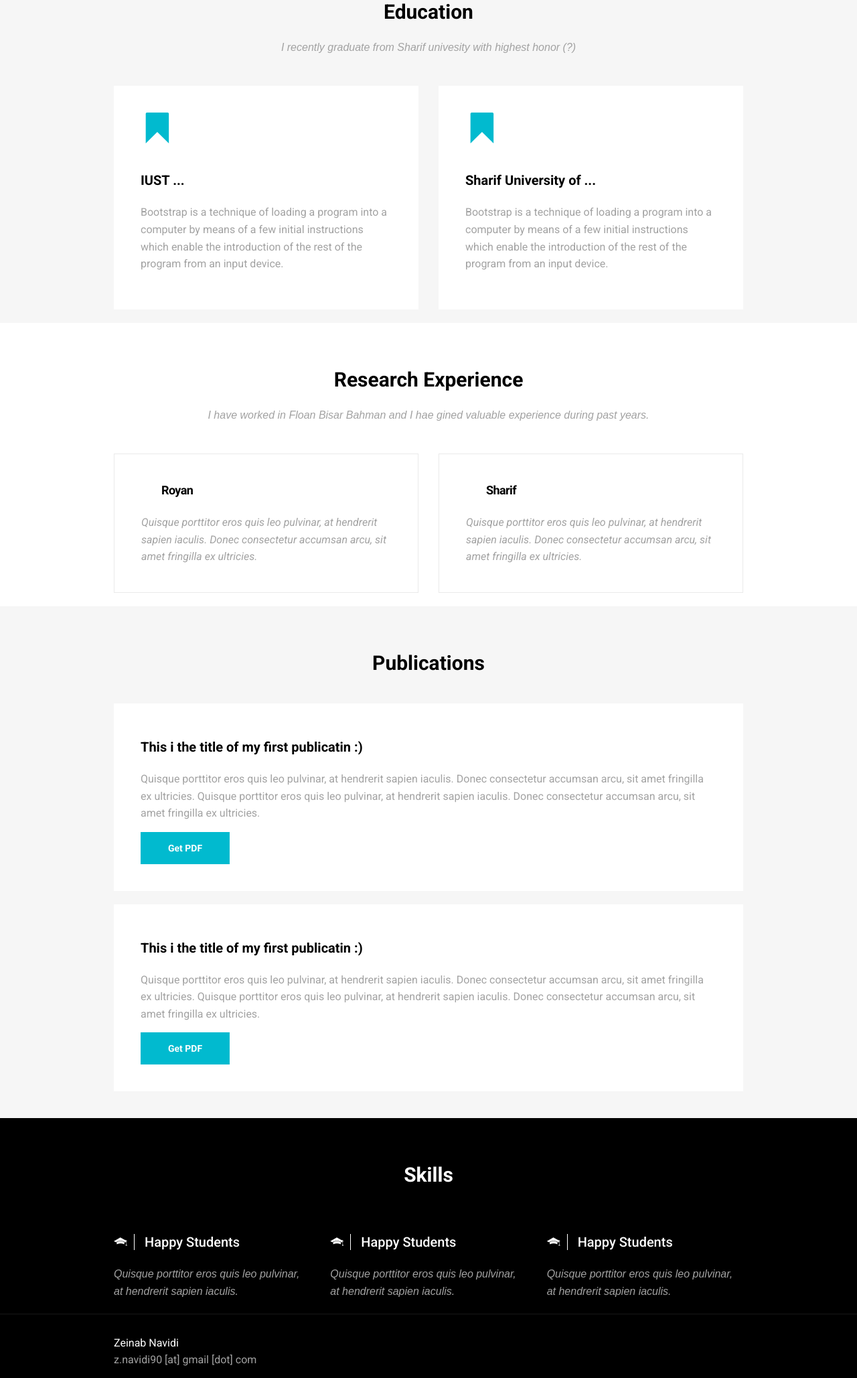
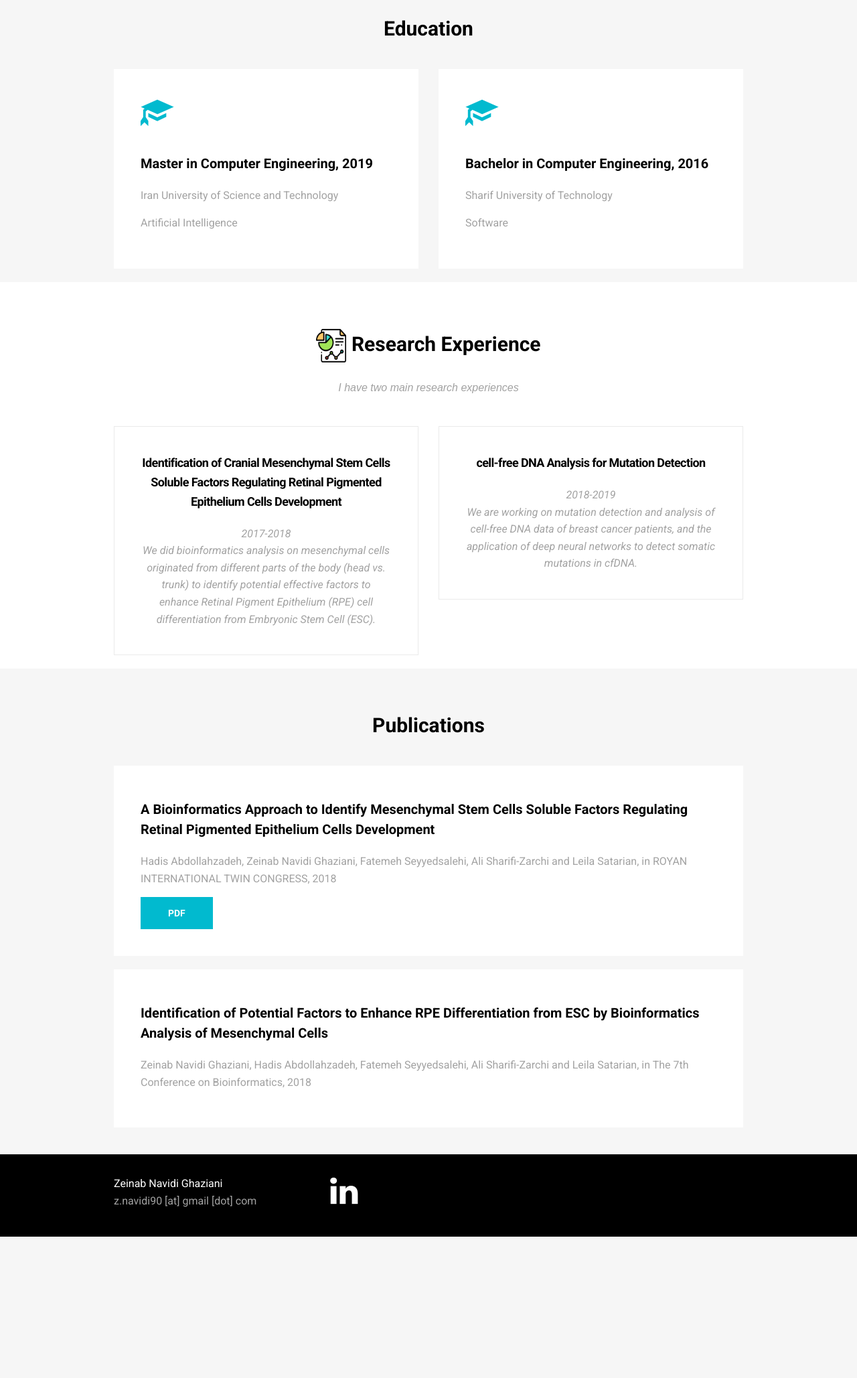
Before and after one commit to znavidi/znavidi, a plain HTML site: page index.html in a window 1280 px wide. Shown: the part 464-2521 px from the top of the page at 67% size. After the commit the page ends 2310 px from the top, so only its background shows below. Drawn offline with Linux system fonts and the light colour scheme; a web font is replaced by a local one.

Commit message:
Icons, menues, publication pdf, research experience updated.

```diff
--- a/index.html
+++ b/index.html
@@ -79,19 +79,16 @@
                             <span class="icon-bar"></span>
                         </button>
                         <div class="site-name">
-                            <h3>Zeinab Navidi</h3>
+                            <h3>Zeinab Navidi Ghaziani</h3>
                         </div>
                     </div>
 
                     <div id="navbar" class="navbar-collapse collapse">
                         <ul class="nav navbar-nav navbar-right">
                             <li><a href="index.html">Home</a></li>
-                            <li><a href="#education"><b class="fa fa-angle-down"></b>Education</a></li>
+                            <li><a href="#education">Education</a></li>
                             <li><a href="#research">Research Experience</a></li>
                             <li><a href="#publication">Publications</a></li>
-                            <li><a href="#skills">Skills</a></li>
-                            <li class="iconitem"><a href="#" data-toggle="modal" data-target="#login-modal"><i class="fa fa-search"></i></a></li>
-                            <li class="iconitem"><a class="shopicon" href="shop-cart.html"><i class="fa fa-shopping-basket"></i></a></li>
                         </ul>
                     </div>
                 </nav><!-- end navbar -->
@@ -103,30 +100,30 @@
         <section class="section intro">
             <div class="container">
                 <div class="row">
-                    <div class="col-md-4 hidden-sm hidden-xs">
+                    <div class="col-md-4 col-sm-12 col-xs-12">
                         <div class="custom-module">
                             <img src="upload/zeinab-navidi-7079.png" alt="" class="img-responsive wow slideInLeft">
                         </div><!-- end module -->
                     </div><!-- end col -->
-                    <div class="col-md-8">
+                    <div class="col-md-8 col-sm-12 col-xs-12">
                         <div class="custom-module p40l">
-                            <h2>Zeinab Navidi</h2>
+                            <h2>Zeinab Navidi Ghaziani</h2>
 
-                            <p>Graduate Student ...</p>
+                            <p>I am an MSc graduated student in Computer Engineering. I am mostly interested in these fields:</p>
 
                             <hr class="invis">
 
                             <div class="row">
                                 <div class="col-lg-4 col-md-4 col-sm-4 col-xs-12 first">
                                     <ul class="check">
-                                        <li>Research interest 1</li>
-                                        <li>Research interest 1</li>
+                                        <li>Machine Learning</li>
+                                        <li>Deep Learning</li>
                                     </ul><!-- end check -->
                                 </div><!-- end col-lg-4 -->
                                 <div class="col-lg-6 col-md-6 col-sm-6 col-xs-12">
                                     <ul class="check">
-                                        <li>Research interest 1</li>
-                                        <li>Research interest 1</li>
+                                        <li>Bioinformatics</li>
+                                        <li>Computational Biology</li>
                                     </ul><!-- end check -->
                                 </div><!-- end col-lg-4 -->
                             </div><!-- end row -->
@@ -147,22 +144,24 @@
             <div class="container">
                 <div class="section-title text-center">
                     <h3>Education</h3>
-                    <p>I recently graduate from Sharif univesity with highest honor (?)</p>
+
                 </div><!-- end title -->
 
                 <div class="row">
                   <div class="col-md-6">
                       <div class="box">
-                          <i class="glyphicon glyphicon-bookmark"></i>
-                          <h4>IUST ...</h4>
-                          <p>Bootstrap is a technique of loading a program into a computer by means of a few initial instructions which enable the introduction of the rest of the program from an input device.</p>
+                          <i class="glyphicon glyphicon-education"></i><h4>Master in Computer Engineering, 2019</h4>
+
+                          <p>Iran University of Science and Technology</p>
+                          <p>Artificial Intelligence</p>
                       </div>
                   </div><!-- end col -->
                   <div class="col-md-6">
                       <div class="box">
-                          <i class="glyphicon glyphicon-bookmark"></i>
-                          <h4>Sharif University of ...</h4>
-                          <p>Bootstrap is a technique of loading a program into a computer by means of a few initial instructions which enable the introduction of the rest of the program from an input device.</p>
+                          <i class="glyphicon glyphicon-education"></i>
+                          <h4>Bachelor in Computer Engineering, 2016</h4>
+                          <p>Sharif University of Technology</p>
+                          <p>Software</p>
                       </div>
                   </div><!-- end col -->
                 </div>
@@ -173,23 +172,25 @@
         <section id="research" class="section">
             <div class="container">
                 <div class="section-title text-center">
-                    <h3>Research Experience</h3>
-                    <p>I have worked in Floan Bisar Bahman and I hae gined valuable experience during past years.</p>
+                    <h3><img src="analysis.png" width="45" height="50"> Research Experience</h3>
+                    <p>I have two main research experiences</p>
                 </div><!-- end title -->
 
                 <div class="row">
                     <div class="col-md-6">
                         <div class="box testimonial">
-                            <p class="testiname"><strong><img src="upload/testimonial_02.png" alt="" class="img-circle">Royan</strong></p>
-                            <p>Quisque porttitor eros quis leo pulvinar, at hendrerit sapien iaculis. Donec consectetur accumsan arcu, sit amet fringilla ex ultricies.</p>
+                            <p class="testiname"><strong>Identification of Cranial Mesenchymal Stem Cells Soluble Factors Regulating Retinal Pigmented Epithelium Cells Development</strong></p>
+                            <p>2017-2018</p>
+                            <p>We did bioinformatics analysis on mesenchymal cells originated from different parts of the body (head vs. trunk) to identify potential effective factors to enhance Retinal Pigment Epithelium (RPE) cell differentiation from Embryonic Stem Cell (ESC).</p>
 
                         </div><!-- end testimonial -->
                     </div><!-- end col -->
 
                     <div class="col-md-6">
                         <div class="box testimonial">
-                            <p class="testiname"><strong><img src="upload/testimonial_02.png" alt="" class="img-circle">Sharif</strong></p>
-                            <p>Quisque porttitor eros quis leo pulvinar, at hendrerit sapien iaculis. Donec consectetur accumsan arcu, sit amet fringilla ex ultricies.</p>
+                            <p class="testiname"><strong>cell-free DNA Analysis for Mutation Detection</strong></p>
+                            <p>2018-2019</p>
+                            <p>We are working on mutation detection and analysis of cell-free DNA data of breast cancer patients, and the application of deep neural networks to detect somatic mutations in cfDNA.</p>
 
                         </div><!-- end testimonial -->
                     </div><!-- end col -->
@@ -207,21 +208,25 @@
                 <div class="row">
                     <div class="col-md-12">
                         <div class="box pub-list-item">
-                            <h4>This i the title of my first publicatin :)</h4>
-                            <p>Quisque porttitor eros quis leo pulvinar, at hendrerit sapien iaculis. Donec consectetur accumsan arcu, sit amet fringilla ex ultricies. Quisque porttitor eros quis leo pulvinar, at hendrerit sapien iaculis. Donec consectetur accumsan arcu, sit amet fringilla ex ultricies.</p>
+                            <h4>A Bioinformatics Approach to Identify Mesenchymal Stem Cells Soluble Factors Regulating Retinal Pigmented Epithelium Cells Development</h4>
+                            <p>Hadis Abdollahzadeh, Zeinab Navidi Ghaziani, Fatemeh Seyyedsalehi, Ali Sharifi-Zarchi and Leila Satarian, in ROYAN INTERNATIONAL TWIN CONGRESS, 2018</p>
                             <div class="buttons">
-                              <button type="button" class="btn btn-primary">Get PDF</button>
+                              <form method="get" action="RPE.pdf" target="_blank">
+   <button type="submit" class="btn btn-primary">PDF</button>
+
+</form>
+
                             </div>
                         </div><!-- end testimonial -->
                     </div><!-- end col -->
 
                     <div class="col-md-12">
                         <div class="box pub-list-item">
-                            <h4>This i the title of my first publicatin :)</h4>
-                            <p>Quisque porttitor eros quis leo pulvinar, at hendrerit sapien iaculis. Donec consectetur accumsan arcu, sit amet fringilla ex ultricies. Quisque porttitor eros quis leo pulvinar, at hendrerit sapien iaculis. Donec consectetur accumsan arcu, sit amet fringilla ex ultricies.</p>
-                            <div class="buttons">
-                              <button type="button" class="btn btn-primary">Get PDF</button>
-                            </div>
+                            <h4>Identification of Potential Factors to Enhance RPE Differentiation from ESC by Bioinformatics Analysis of Mesenchymal Cells</h4>
+                            <p>Zeinab Navidi Ghaziani, Hadis Abdollahzadeh, Fatemeh Seyyedsalehi, Ali Sharifi-Zarchi and Leila Satarian, in The 7th Conference on Bioinformatics, 2018</p>
+                            <!-- <div class="buttons">
+                              <button type="button" class="btn btn-primary">PDF</button>
+                            </div> -->
                         </div><!-- end testimonial -->
                     </div><!-- end col -->
                 </div><!-- end row -->
@@ -229,42 +234,24 @@
           </div>
         </section>
 
-        <section id="skills" class="section db">
-            <div class="container skills">
-              <div class="section-title text-center">
-              <h3>Skills</h3>
-            </div><!-- end title -->
-                <div class="row">
-                    <div class="col-lg-4 col-md-4">
-                        <div class="mybox">
-                            <h3><i class="flaticon-black-graduation-cap-tool-of-university-student-for-head"></i> Happy Students</h3>
-                            <p>Quisque porttitor eros quis leo pulvinar, at hendrerit sapien iaculis. </p>
-                        </div><!-- stat-count -->
-                    </div><!-- end col -->
-                    <div class="col-lg-4 col-md-4">
-                        <div class="mybox">
-                            <h3><i class="flaticon-black-graduation-cap-tool-of-university-student-for-head"></i> Happy Students</h3>
-                            <p>Quisque porttitor eros quis leo pulvinar, at hendrerit sapien iaculis. </p>
-                        </div><!-- stat-count -->
-                    </div><!-- end col -->
-                    <div class="col-lg-4 col-md-4">
-                        <div class="mybox">
-                            <h3><i class="flaticon-black-graduation-cap-tool-of-university-student-for-head"></i> Happy Students</h3>
-                            <p>Quisque porttitor eros quis leo pulvinar, at hendrerit sapien iaculis. </p>
-                        </div><!-- stat-count -->
-                    </div><!-- end col -->
-                </div><!-- end row -->
-            </div><!-- end container -->
-        </section>
-
 
         <div class="copyrights">
             <div class="container">
-                <div class="clearfix">
-                    <div class="pull-left">
-                      <a href="#">Zeinab Navidi</a>
-                      <p>z.navidi90 [at] gmail [dot] com</p>
+                <!-- <div class="clearfix">
+                	</div> -->
+                <div class="row">
+                    <div class="col-lg-4 col-md-4">
+	                      <a href="#">Zeinab Navidi Ghaziani</a>
+	                      <p>z.navidi90 [at] gmail [dot] com</p>
                     </div>
+                    <div class="col-lg-4 col-md-4">
+	                      <a class="btn-linkedin" href="https://www.linkedin.com/in/zeinab-navidi"><i class="fa fa-linkedin fa-3x"></i></a>
+                    </div>
+                </div>
+            </div>
+
+
+
                 </div>
             </div><!-- end container -->
         </div><!-- end copy -->
--- a/style.css
+++ b/style.css
@@ -1,3 +1,5 @@
+
+
 /******************************************
 IMPORT
 ******************************************/
@@ -1612,7 +1614,8 @@ TESTIMONIAL
 
 .testimonial p {
     font-style: italic;
-    margin-bottom: 0;
+    margin: 0;
+    text-align: center;
 }
 
 .testimonial p.testiname {
@@ -1620,7 +1623,6 @@ TESTIMONIAL
     font-size: 18px;
     display: block;
     padding-bottom: 0;
-    margin-left: 20px;
     margin-bottom: 20px;
     margin-top: 0px;
 }
```
Also changed, not shown: analysis.png (added), 2 other files.
